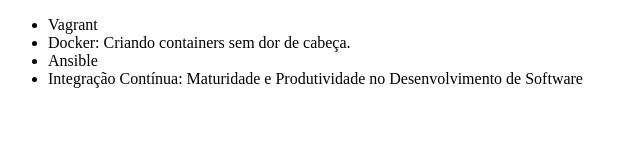
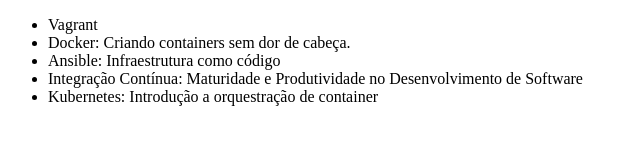
Before and after one commit to Silmarr/alura-git, a plain HTML site: page index.html in a window 1280 px wide. Shown: the whole page, without its empty margins (0-640 px from the left). Drawn offline with Linux system fonts and the light colour scheme.

Commit message:
incluso curso de Kubernetes

```diff
--- a/index.html
+++ b/index.html
@@ -8,8 +8,9 @@
 		<ul>
 			<li>Vagrant</li>
 			<li>Docker: Criando containers sem dor de cabeça.</li>
-			<li>Ansible</li>
+			<li>Ansible: Infraestrutura como código</li>
 			<li>Integração Contínua: Maturidade e Produtividade no Desenvolvimento de Software</li>
+			<li>Kubernetes: Introdução a orquestração de container</li>
 		</ul>
 	</body>
 </html>
```
